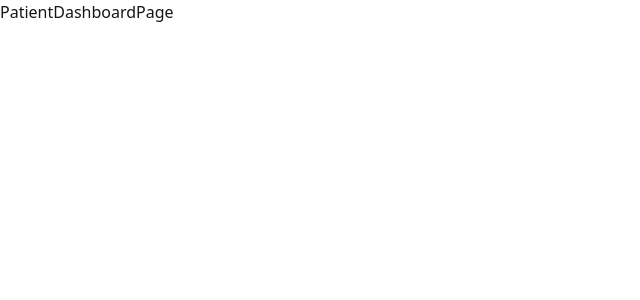
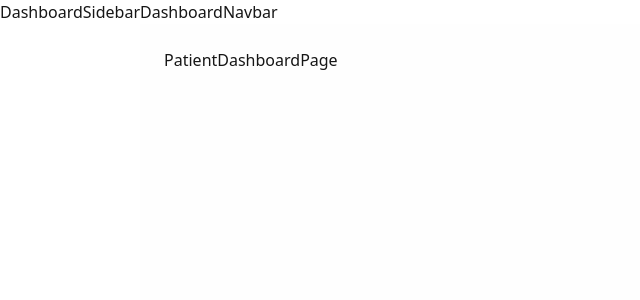
Before and after one commit to ParvezMah/PH-Health-Care-Frontend, a Next.js app: page /dashboard in a window 1280 px wide. Shown: the top 300 px of the page, without its empty margins (0-640 px from the left). Built offline with nearby package versions, Linux system fonts and the light colour scheme; no server answers.

Commit message:
68-6 Setting Up The Dashboard Layout Structure

```diff
--- a/src/app/(dashboardLayout)/layout.tsx
+++ b/src/app/(dashboardLayout)/layout.tsx
@@ -1,6 +1,5 @@
-
-import LogoutButton from "@/components/shared/LogoutButton";
-import { getCookie } from "@/services/auth/tokenHandlers";
+import DashboardNavbar from "@/components/modules/Dashboard/DashboardNavbar";
+import DashboardSidebar from "@/components/modules/Dashboard/DashboardSidebar";
 import React from "react";
 
 const CommonDashboardLayout = async ({
@@ -8,12 +7,15 @@ const CommonDashboardLayout = async ({
 }: {
   children: React.ReactNode;
 }) => {
-
-  const accessToken = await getCookie("accessToken")
   return (
-    <div>
-      {accessToken && <LogoutButton/>}
-      {children}
+    <div className="flex h-screen overflow-hidden">
+      <DashboardSidebar />
+      <div className="flex flex-1 flex-col overflow-hidden">
+        <DashboardNavbar />
+        <main className="flex-1 overflow-y-auto bg-muted/10 p-4 md:p-6">
+          <div className="max-w-7xl">{children}</div>
+        </main>
+      </div>
     </div>
   );
 };
--- /dev/null
+++ b/src/components/modules/Dashboard/DashboardNavbar.tsx
@@ -0,0 +1,8 @@
+
+const DashboardNavbar = () => {
+  return (
+    <div>DashboardNavbar</div>
+  )
+}
+
+export default DashboardNavbar
--- /dev/null
+++ b/src/components/modules/Dashboard/DashboardSidebar.tsx
@@ -0,0 +1,8 @@
+
+const DashboardSidebar = () => {
+  return (
+    <div>DashboardSidebar</div>
+  )
+}
+
+export default DashboardSidebar
```
